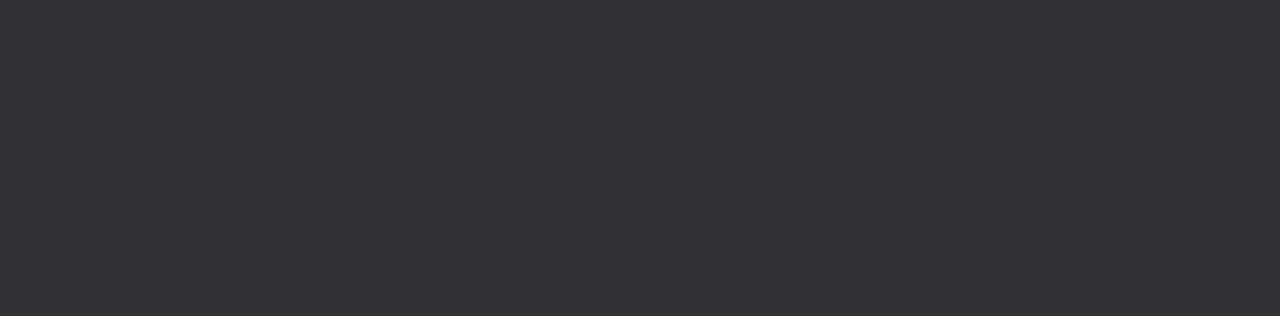
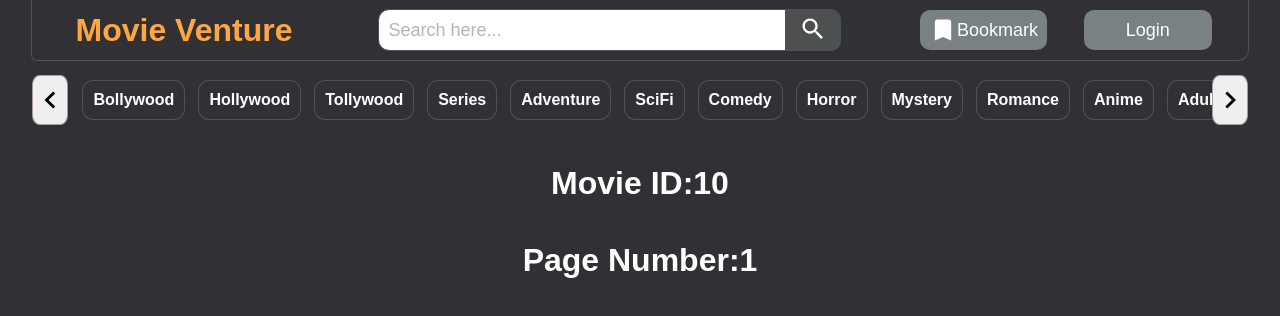
Before and after one commit to moinkhan07/Movie-Venture, a React (Create React App) app in the folder Frontend/movie-website/: page /movie/10/page/1 in a window 1280 px wide. Before the commit this address had no page. Shown: the top 316 px of the page. Built offline with nearby package versions, Linux system fonts and the light colour scheme.

Commit message:
MovieInfo pages created and redirect functionality added

```diff
--- a/Frontend/movie-website/src/App.js
+++ b/Frontend/movie-website/src/App.js
@@ -7,12 +7,14 @@
 import './Style/LogInUser.css'
 import './Style/NewOptions.css'
 import './Style/MoviePagination.css'
+import './Style/Movie.css'
 import Navbar from './Components/Navbar';
 import Content from './Components/Content'
 import Footer from './Components/Footer';
 import Bookmark from './Components/Bookmark';
 import LogInUser from './Components/LogInUser'
 import SignUp from './Components/SignUp';
+import Movie from './Components/Movie';
 import {Routes,Route} from 'react-router-dom'
 
 function App() {
@@ -23,6 +25,7 @@
       <Route path='bookmark' element={[<Navbar/>,<Bookmark/>]} />
       <Route path='login' element={<LogInUser />} />
       <Route path='signup' element={<SignUp />} />
+      <Route path='movie/:movieId/page/:currentPage' element={<Movie />} />
       </Routes>
     </div>
   );
--- /dev/null
+++ b/Frontend/movie-website/src/Components/Movie.js
@@ -0,0 +1,21 @@
+import React from 'react';
+import Navbar from './Navbar';
+import { useParams } from 'react-router-dom';
+
+const Movie = () => {
+    const { movieId, currentPage } = useParams();
+  const fileID = "";
+
+  return (
+    <div id='MovieInfoMain'>
+        <Navbar/>
+        <h1> Movie ID:{movieId}</h1>
+        <h1>Page Number:{currentPage}</h1>
+        {/* <video id='videoTag' controls>
+        <source src={`https://drive.google.com/uc?export=download&id=${fileID}`} type="video/mp4" />
+      </video> */}
+    </div>
+  );
+};
+
+export default Movie;
--- a/Frontend/movie-website/src/Components/MovieList.js
+++ b/Frontend/movie-website/src/Components/MovieList.js
@@ -1,6 +1,7 @@
 import React from 'react';
 import BookmarkIcon from "@mui/icons-material/Bookmark";
 import { useBookmark } from './BookmarkContext';
+import {Link} from 'react-router-dom';
 
 const MovieList = ({ currentPage, moviesPerPage, movieData }) => {
   const { bookmarkedMovies, toggleBookmark } = useBookmark();
@@ -11,7 +12,7 @@
   return (
     <>
       {movieData.slice(startIndex, endIndex).map((movie, index) => (
-        <div key={index} className='movieDiv' >
+        <div className='movieDiv' key={index} >
           <button className="bookmarkMovie" onClick={() => toggleBookmark(movie.id)}>
             <BookmarkIcon
               sx={{
@@ -25,8 +26,10 @@
           <p className="bookmarkText" style={{ backgroundColor: bookmarkedMovies.includes(movie.id) ? 'green' : 'red' }}>
           {bookmarkedMovies.includes(movie.id) ? 'Tap To Remove from Bookmark' : 'Tap To Bookmark'}
            </p>
-           <img src={movie.imageUrl} alt={movie.title} />
-           <p>{movie.title}</p>
+           <Link to={`/movie/${movie.id}/page/${currentPage}`} style={{ textDecoration: "none" }}>
+            <img src={movie.imageUrl} alt={movie.title} />
+            <p>{movie.title}</p>
+          </Link>
         </div>
       ))}
     </>
--- /dev/null
+++ b/Frontend/movie-website/src/Style/Movie.css
@@ -0,0 +1,9 @@
+#MovieInfoMain>h1{
+    color: white;
+    margin-top: 40px;
+    text-align: center;
+}
+#videoTag{
+    width: 640px;
+    height:360px;
+}
```
